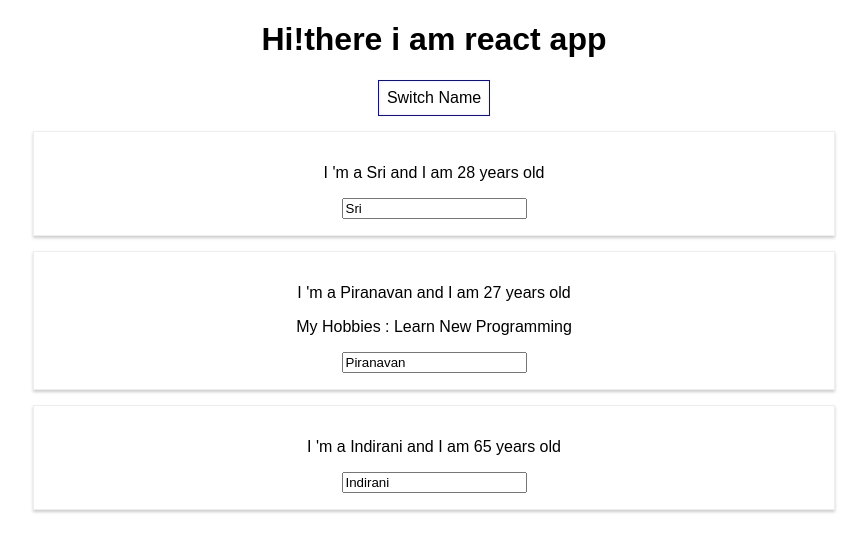
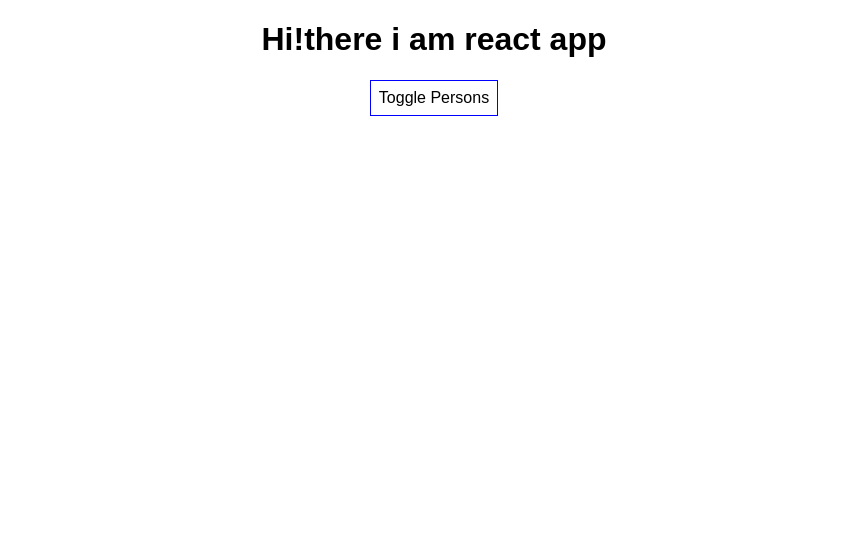
Before and after one commit to YSripiranavan/ReactJs-Learning, a React (Create React App) app: page / in a window 1280 px wide. Shown: the top 552 px of the page, without its empty margins (206-1073 px from the left). Built offline with nearby package versions, Linux system fonts and the light colour scheme.

Commit message:
one line conditional statement

```diff
--- a/src/App.js
+++ b/src/App.js
@@ -8,7 +8,8 @@
       { name: "Sri", age: 28 },
       { name: "Piranavan", age: 27 },
       { name: "Indirani", age: 65 }
-    ]
+    ],
+    showPersons: false
   }
 
   switchNameHandler = (newName) => {
@@ -30,6 +31,10 @@
       ]
     });
   }
+  togglePersonsHandler = () => {
+    const doesShow = this.state.showPersons;
+    this.setState({ showPersons: !doesShow })
+  }
   render() {
     const style = {
       backgroundColor: 'white',
@@ -41,12 +46,17 @@
     return (
       <div className="App">
         <h1> Hi!there i am react app </h1>
-        <button style={style} onClick={() => this.switchNameHandler("Sripiranavan")}>Switch Name</button>
-        <Person name={this.state.persons[0].name} age={this.state.persons[0].age} />
-        <Person name={this.state.persons[1].name} age={this.state.persons[1].age} click={this.switchNameHandler.bind(this, "Sri")} changed={this.nameChangeHandler}>
-          My Hobbies : Learn New Programming
-        </Person>
-        <Person name={this.state.persons[2].name} age={this.state.persons[2].age} />
+        <button style={style} onClick={this.togglePersonsHandler}>Toggle Persons</button>
+        {
+          this.state.showPersons === true ?
+            <div>
+              <Person name={this.state.persons[0].name} age={this.state.persons[0].age} />
+              <Person name={this.state.persons[1].name} age={this.state.persons[1].age} click={this.switchNameHandler.bind(this, "Sri")} changed={this.nameChangeHandler}>
+                My Hobbies : Learn New Programming
+          </Person>
+              <Person name={this.state.persons[2].name} age={this.state.persons[2].age} />
+            </div> : null
+        }
       </div>
     );
   }
```
